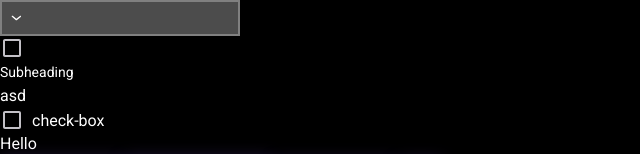
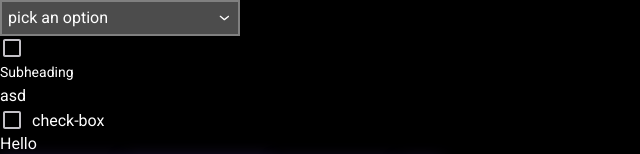
Before and after one commit to hunzah/Cards, a React (Vite) app: page / in a window 1280 px wide. Shown: the top 154 px of the page, without its empty margins (0-640 px from the left). Built offline with nearby package versions, Linux system fonts and the light colour scheme.

Commit message:
code refactoring

```diff
--- a/src/components/ui/select/select.module.scss
+++ b/src/components/ui/select/select.module.scss
@@ -1,11 +1,10 @@
 .button {
   display: flex;
   align-items: center;
-  justify-content: left;
+  justify-content: space-between;
 
   width: 240px;
   height: 36px;
-  padding-right: 10px;
 
   background-color: var(--color-dark-900);
   border: 2px solid var(--color-dark-100);
@@ -26,20 +25,32 @@
 }
 
 .content {
+  //position: fixed;
+  //top: 36px;
+
   display: flex;
-  gap: 12px;
+  flex-direction: column;
   justify-content: center;
+
+  //width: 100%;
 
   width: var(--radix-select-trigger-width);
   max-height: var(--radix-select-content-available-height);
 
   background-color: var(--color-dark-900);
+  border: 2px solid var(--color-dark-100);
+  border-top: none;
 }
 
 .item {
-  padding-bottom: 12px;
+  padding: 6px 11px;
   border: none;
   outline: none;
+
+  &:hover {
+    opacity: 0.7;
+    background: var(--primary-900, #382766);
+  }
 }
 
 .disabled {
@@ -49,7 +60,3 @@
     background-color: var(--color-dark-900);
   }
 }
-
-.item:hover {
-  background: var(--primary-900, #382766);
-}
--- a/src/components/ui/select/select.tsx
+++ b/src/components/ui/select/select.tsx
@@ -44,19 +44,27 @@ export const Select = (props: SelectPropsType) => {
     item: clsx(s.item, itemClassName && itemClassName),
   }
 
+  const defaultPlaceholder = placeholder ? (
+    placeholder
+  ) : (
+    <Typography variant={'body1'} component={'span'}>
+      pick an option
+    </Typography>
+  )
+
   return (
     <SelectRadix.Root required={required} disabled={isDisabled}>
       <SelectRadix.Trigger className={classNames.button}>
+        <SelectRadix.Value placeholder={defaultPlaceholder} />
         <img src={selectArrow} alt="sellect-arrow-icon" className={s.arrowImg} />
-        <SelectRadix.Value style={{ backgroundColor: 'black' }} placeholder={placeholder} />
       </SelectRadix.Trigger>
       <SelectRadix.Portal>
-        <SelectRadix.Content className={classNames.content} position="popper">
+        <SelectRadix.Content className={classNames.content} position={'popper'}>
           <SelectRadix.Group>
-            <SelectItem className={classNames.item} options={options} />
+            <SelectRadix.Label>
+              <SelectItem className={classNames.item} options={options} />
+            </SelectRadix.Label>
           </SelectRadix.Group>
-
-          <SelectRadix.ScrollDownButton className="SelectScrollButton"></SelectRadix.ScrollDownButton>
         </SelectRadix.Content>
       </SelectRadix.Portal>
     </SelectRadix.Root>
@@ -66,7 +74,7 @@ const SelectItem = (props: SelectItemPropsType) => {
   const { options, className, ...rest } = props
 
   const items = options.map((el, i) => (
-    <SelectRadix.Item key={el.id ? el.id : i} value={el.option} className={className} {...rest}>
+    <SelectRadix.Item key={el.id ? el.id : i++} value={el.option} className={className} {...rest}>
       <SelectRadix.ItemText>
         <Typography variant={'body1'} component={'span'}>
           {el.option}
```
Also changed, not shown: 1 other file (tests, documents, lock files or other folders).
